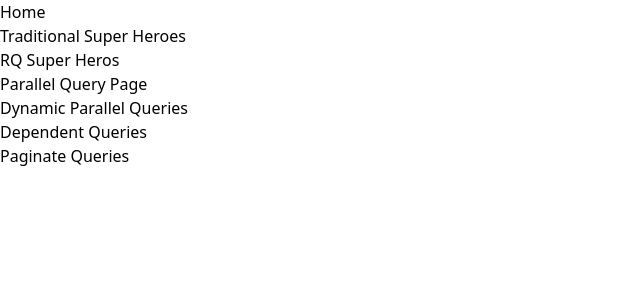
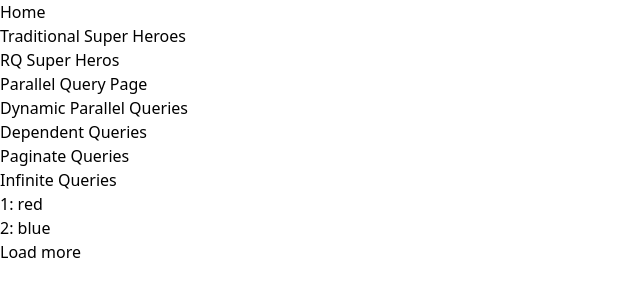
Before and after one commit to sudhir-tiwari2002/react-api-practice, a React (Vite) app: page /infinite-queries in a window 1280 px wide. Shown: the top 300 px of the page, without its empty margins (0-640 px from the left). Built offline with nearby package versions, Linux system fonts and the light colour scheme; data requests are answered from the project's data file.

Commit message:
infinite queries in react query

```diff
--- a/src/App.jsx
+++ b/src/App.jsx
@@ -14,7 +14,8 @@ import NewSuperhero from './components/newSuperhero';
 import ParallelQuerisPage from './components/ParallelQuerisPage';
 import DynamicParallelQueries from './components/DynamicParallelQueries';
 import DependentQueries from './components/DependentQueries';
-import PaginatedQueries from './components/PaginatedQueries'
+import PaginatedQueries from './components/PaginatedQueries';
+import InfiniteQueriesPage from './components/InfiniteQueris'
 
 const queryClient = new QueryClient()
 
@@ -35,6 +36,7 @@ function App() {
           <Route path="/rq-dynamic" element={<DynamicParallelQueries heroIds={[1,3]}/>} />
           <Route path="/dependent-queries" element={<DependentQueries email='skt@gmail.com'/>} />
           <Route path="/paginate-queries" element={<PaginatedQueries/>}/>
+          <Route path="//infinite-queries" element={<InfiniteQueriesPage/>}/>
         </Routes>
       </BrowserRouter>
       </div>
--- /dev/null
+++ b/src/components/InfiniteQueris.jsx
@@ -0,0 +1,65 @@
+import React from "react";
+import axios from "axios";
+import { useQuery, useInfiniteQuery } from "react-query";
+import { useState } from "react";
+import Fragment from "react";
+
+const fetchColor = ({ pageParam = 1 }) => {
+  return axios.get(`http://localhost:3000/colors?_limit=2&_page=${pageParam}`);
+};
+
+const InfiniteQueriesPage = () => {
+  const {
+    data,
+    isLoading,
+    isError,
+    error,
+    hasNextPage,
+    fetchNextPage,
+    isFetching,
+    isFetchingNextPage,
+  } = useInfiniteQuery(["color"], fetchColor, {
+    getNextPageParam: (_lastPage, pages) => {
+      if (pages.length < 4) {
+        return pages.length + 1;
+      } else {
+        return undefined;
+      }
+    },
+  });
+
+  if (isLoading) {
+    return <h1>Loading ....</h1>;
+  }
+
+  if (isError) {
+    return <h1>{error.message}</h1>;
+  }
+
+  return (
+    <>
+      <div>
+        {data?.pages.map((group, idx) => {
+          return (
+            <div key={idx}>
+              {group.data.map((color) => (
+                <h2 key={color.id}>
+                  {" "}
+                  {color.id}: {color.color}
+                </h2>
+              ))}
+            </div>
+          );
+        })}
+      </div>
+      <div>
+        <button disabled={!hasNextPage} onClick={fetchNextPage}>
+          Load more
+        </button>
+      </div>
+      <div>{isFetching && isFetchingNextPage ? "fetching...." : null}</div>
+    </>
+  );
+};
+
+export default InfiniteQueriesPage;
--- a/src/components/Menu.jsx
+++ b/src/components/Menu.jsx
@@ -12,6 +12,7 @@ function Menu() {
       <li><Link to='/rq-dynamic'> Dynamic Parallel Queries</Link></li>
       <li><Link to='/dependent-queries'> Dependent Queries</Link></li>
       <li><Link to='/paginate-queries'> Paginate Queries</Link></li>
+      <li><Link to='/infinite-queries'> Infinite Queries</Link></li>
 
 
 
```
